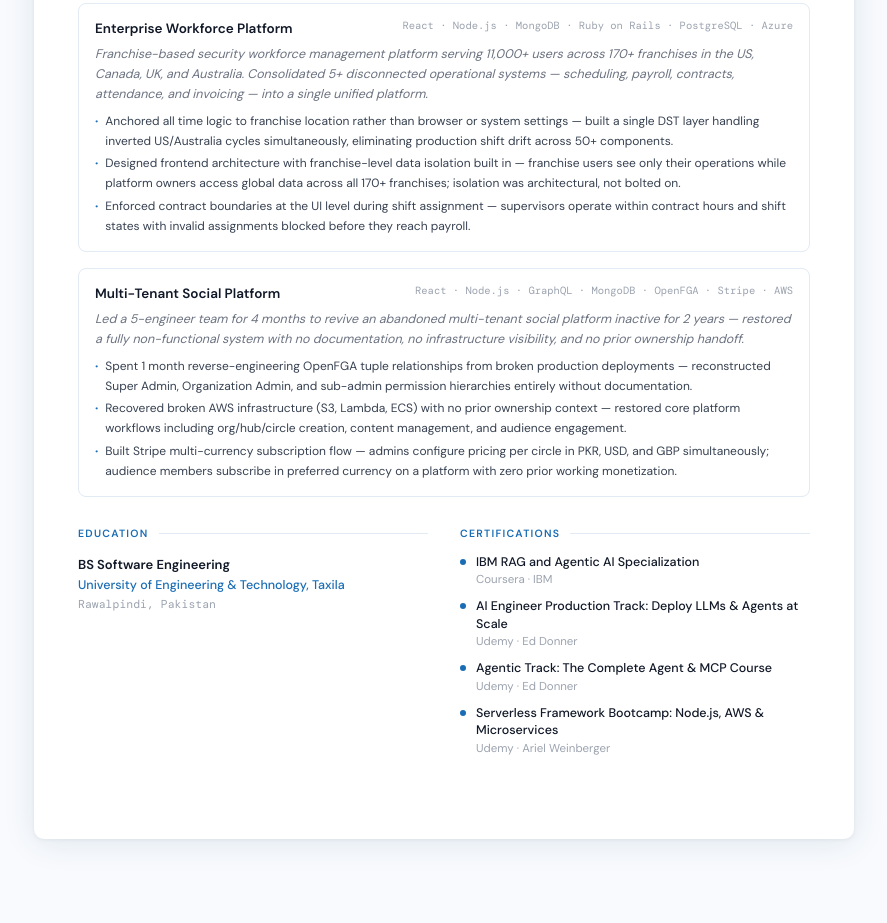
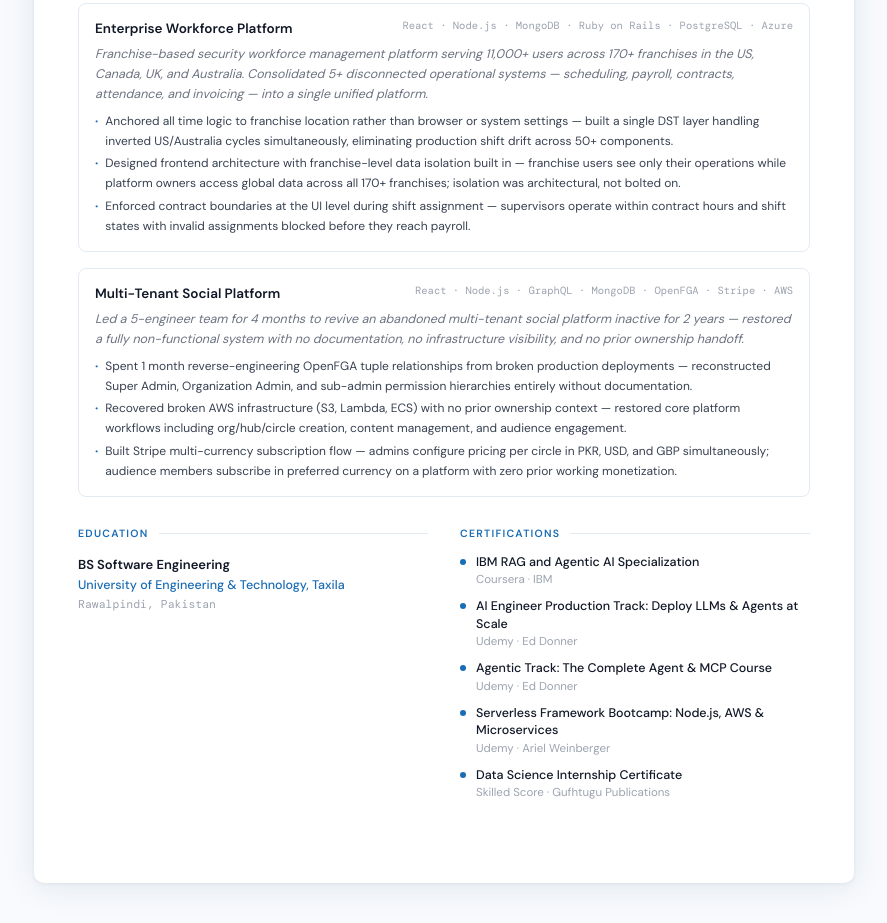
Before and after one commit to HasnainAsif/ai-portfolio-digital-twin, a plain HTML site: page data/resumes/html-resume/claude.html in a window 1280 px wide. Shown: the part 2497-3420 px from the top of the page, without its empty margins (196-1083 px from the left). Before the commit the page ends 3376 px from the top, so only its background shows below. Drawn offline with nearby package versions, Linux system fonts and the light colour scheme.

Commit message:
datascience certification added

```diff
--- a/data/resumes/html-resume/claude.html
+++ b/data/resumes/html-resume/claude.html
@@ -1017,6 +1017,15 @@
                 <div class="cert-issuer">Udemy · Ariel Weinberger</div>
               </div>
             </div>
+            <div class="cert-item">
+              <div class="cert-dot"></div>
+              <div>
+                <div class="cert-name">Data Science Internship Certificate</div>
+                <div class="cert-issuer">
+                  Skilled Score · Gufhtugu Publications
+                </div>
+              </div>
+            </div>
           </div>
         </div>
 
```
